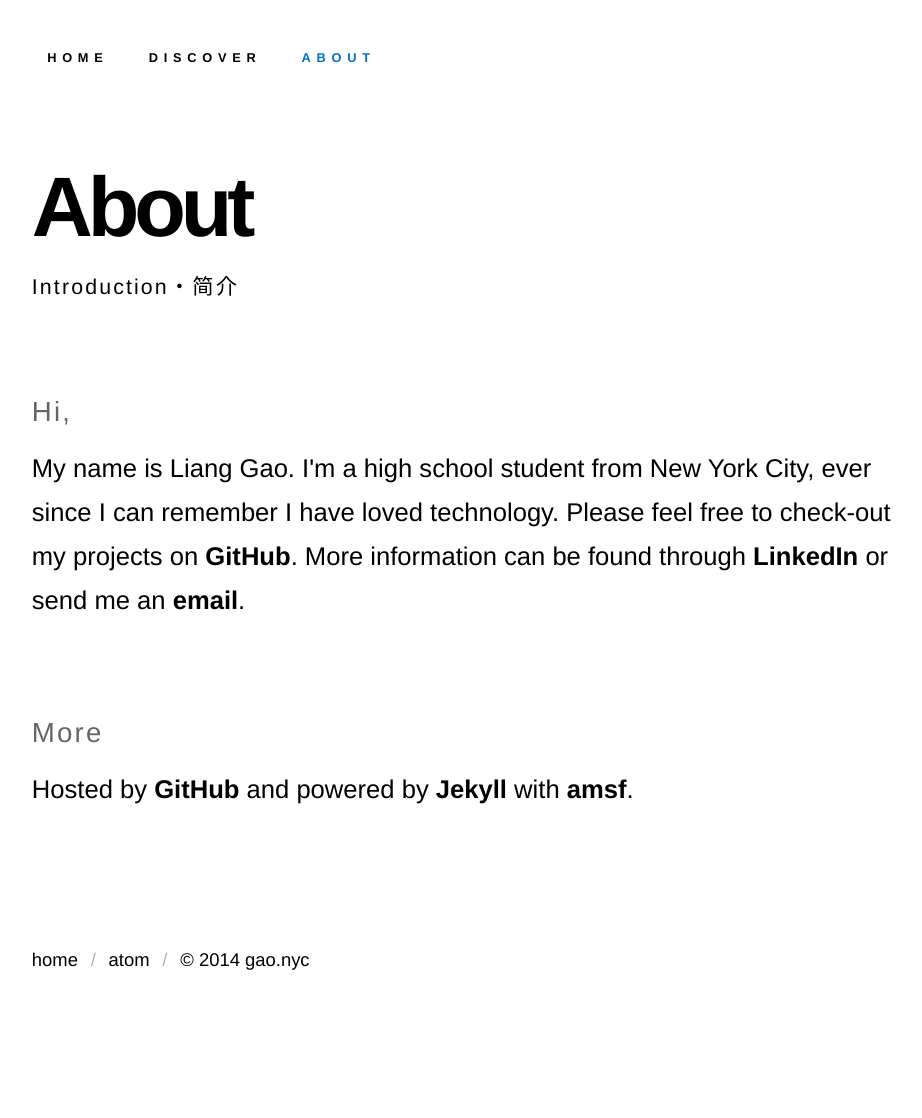
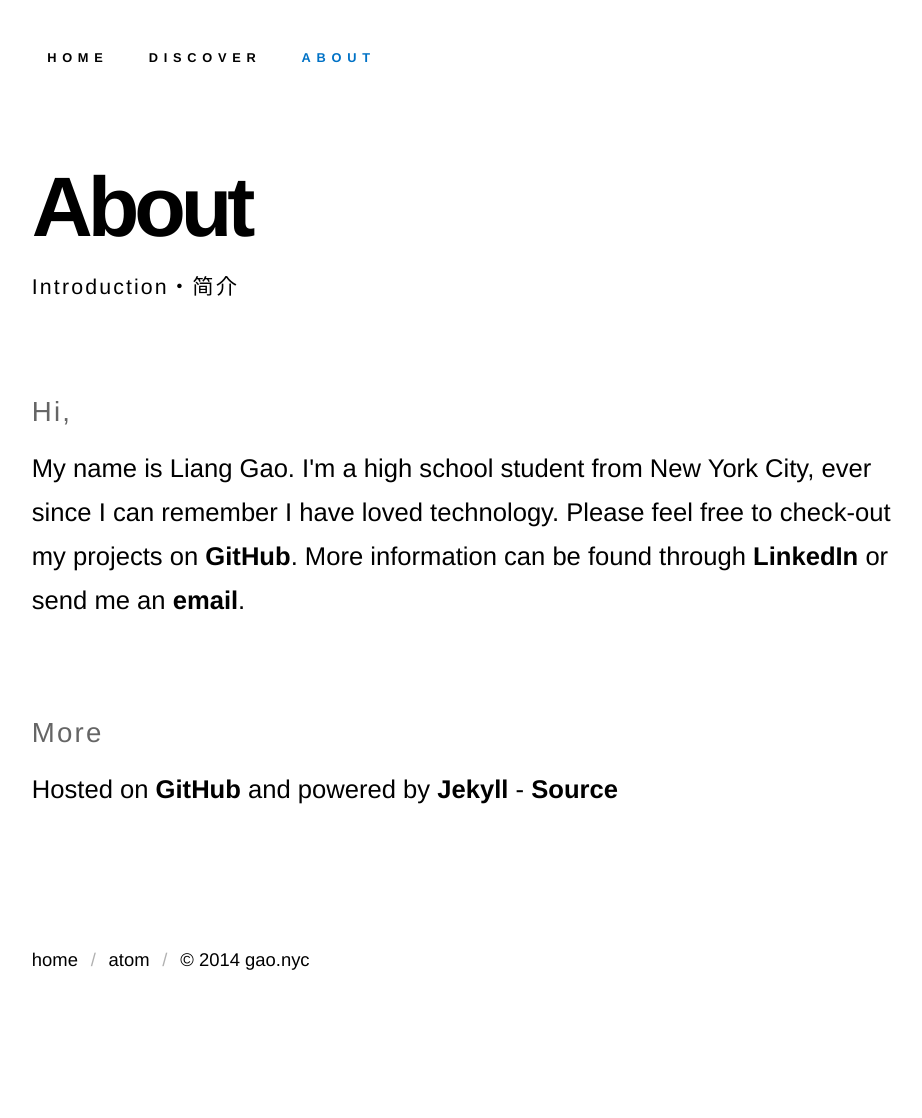
Before and after one commit to ricek/2014-website, a Jekyll site: the page built from about.html, in a window 1280 px wide. Shown: the whole page, without its empty margins (173-1095 px from the left). Built offline with Jekyll 4.4.1, drawn with Linux system fonts in a browser that asks for light colours; Markdown is read by kramdown in place of the engine named in the settings.

Commit message:
Update about.html

```diff
--- a/about.html
+++ b/about.html
@@ -11,4 +11,4 @@ desc: Introduction・简介
 
 <h3>More</h3>
 
-<p>Hosted by <a href="http://github.com/">GitHub</a> and powered by <a href="http://jekyllrb.com/">Jekyll</a> with <a href="https://github.com/sparanoid/almace-scaffolding">amsf</a>.</p>
+<p>Hosted on <a href="http://github.com/">GitHub</a> and powered by <a href="http://jekyllrb.com/">Jekyll</a> - <a href="https://github.com/ricek/ricek.github.io">Source</a></p>
```
